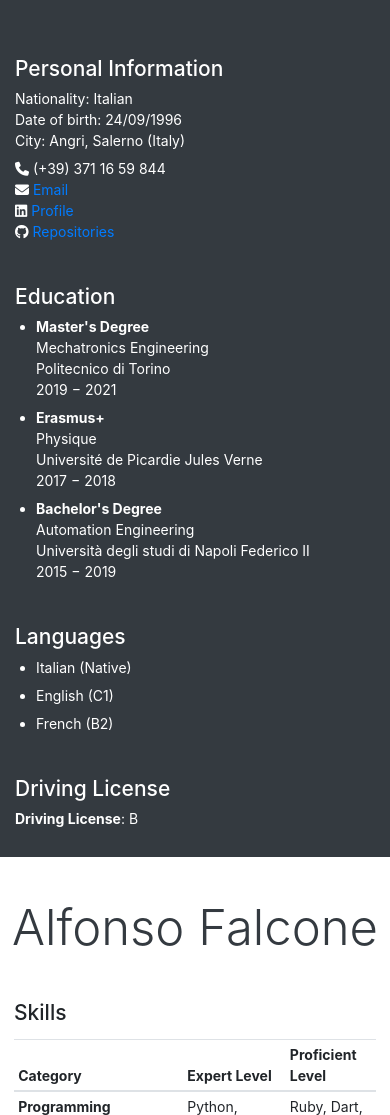
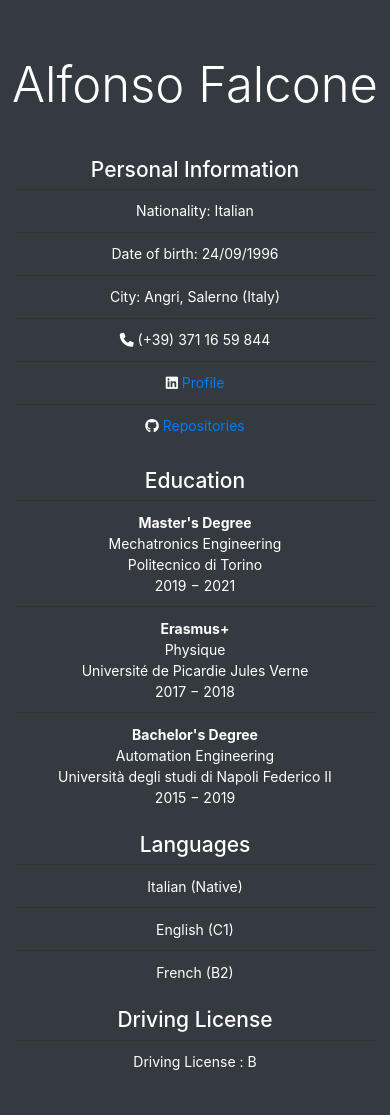
Before and after one commit to alfon96/CV, a plain HTML site: page index.html in a window 390 px wide. Shown: the top 1115 px of the page. Drawn offline with nearby package versions, Linux system fonts and the light colour scheme.

Commit message:
add responsive layout

```diff
--- a/index.html
+++ b/index.html
@@ -44,44 +44,58 @@
         class="col-12 col-sm-4 col-lg-3 bg-dark py-3 d-flex flex-column justify-content-center"
       >
         <div class="h-100">
-          <div class="container personal-info mt-5 my-4 text-white">
+          <h1 class="display-4 my-5 text-white text-center d-sm-none d-block">
+            Alfonso Falcone
+          </h1>
+
+          <div
+            class="container personal-info text-center text-sm-left mt-3 my-4 text-white"
+          >
             <h4>Personal Information</h4>
-            <p>Nationality: Italian</p>
-            <p>Date of birth: 24/09/1996</p>
-            <p>City: Angri, Salerno (Italy)</p>
-            <p class="mt-2">
-              <i class="fa-solid fa-phone"></i> (+39) 371 16 59 844
-            </p>
-            <p>
-              <i class="fa-solid fa-envelope"></i>
-              <a href="alfalcone1996@gmail.com">Email</a>
-            </p>
-            <p>
-              <i class="fa-brands fa-linkedin"></i>
-              <a href="https://www.linkedin.com/in/alfonso-falcone-621b151b2/"
-                >Profile</a
-              >
-            </p>
-            <p>
-              <i class="fa-brands fa-github"></i>
-              <a href="https://github.com/alfon96">Repositories</a>
-            </p>
+            <ul class="list-group-flush">
+              <li class="bg-dark list-group-item">Nationality: Italian</li>
+              <li class="bg-dark list-group-item">Date of birth: 24/09/1996</li>
+              <li class="bg-dark list-group-item">
+                City: Angri, Salerno (Italy)
+              </li>
+              <li class="bg-dark list-group-item">
+                <i class="fa-solid fa-phone"></i> (+39) 371 16 59 844
+              </li>
+              <li class="bg-dark list-group-item">
+                <i class="fa-brands fa-linkedin"></i>
+                <a
+                  href="https://www.linkedin.com/in/alfonso-falcone-621b151b2/"
+                  aria-label="Visit Alfonso's Linkedin Profile"
+                  >Profile</a
+                >
+              </li>
+              <li class="bg-dark list-group-item">
+                <i class="fa-brands fa-github"></i>
+                <a
+                  href="https://github.com/alfon96"
+                  aria-label="Visit Alfonso's GitHub repositories"
+                  >Repositories</a
+                >
+              </li>
+            </ul>
           </div>
-          <div class="education mt-5 container text-white">
+          <div
+            class="education text-center text-sm-left mt-3 container text-white"
+          >
             <h4>Education</h4>
-            <ul class="mx-4">
-              <li class="mb-2">
+            <ul class="list-group-flush">
+              <li class="bg-dark list-group-item">
                 <strong>Master's Degree</strong><br />
                 Mechatronics Engineering<br />
                 Politecnico di Torino <br />2019 &minus; 2021
               </li>
-              <li class="mb-2">
+              <li class="bg-dark list-group-item">
                 <strong>Erasmus+</strong>
                 <br />
                 Physique<br />
                 Université de Picardie Jules Verne <br />2017 &minus; 2018
               </li>
-              <li>
+              <li class="bg-dark list-group-item">
                 <strong>Bachelor's Degree</strong>
                 <br />
                 Automation Engineering <br />
@@ -90,22 +104,31 @@
               </li>
             </ul>
           </div>
-          <div class="languages container mt-5 text-white">
+          <div
+            class="languages text-center text-sm-left container mt-3 text-white"
+          >
             <h4>Languages</h4>
-            <ul class="mx-4">
-              <li class="mb-2">Italian (Native)</li>
-              <li class="mb-2">English (C1)</li>
-              <li>French (B2)</li>
+            <ul class="list-group-flush">
+              <li class="bg-dark list-group-item">Italian (Native)</li>
+              <li class="bg-dark list-group-item">English (C1)</li>
+              <li class="bg-dark list-group-item">French (B2)</li>
             </ul>
           </div>
-          <div class="driver-license container mt-5 text-white pb-3">
+          <div
+            class="driver-license text-center text-sm-left container mt-3 text-white pb-3"
+          >
             <h4>Driving License</h4>
-            <strong>Driving License</strong>: B
+            <ul class="list-group-flush">
+              <li class="bg-dark list-group-item">Driving License : B</li>
+            </ul>
           </div>
         </div>
       </div>
       <div class="col-12 col-sm-8 col-lg-9 px-3">
-        <h1 class="display-4 my-5 text-dark text-center">Alfonso Falcone</h1>
+        <h1 class="display-4 my-5 text-dark text-center d-none d-sm-block">
+          Alfonso Falcone
+        </h1>
+        <span class="mt-5 d-block d-sm-none"></span>
         <div class="container skills">
           <h4>Skills</h4>
           <table class="table table-hover table-sm mt-3">
@@ -167,6 +190,7 @@
                   <a
                     href="https://github.com/alfon96/askenzo_app"
                     class="badge badge-info"
+                    aria-label="Visit the AskEnzo Repository on Github"
                     >Info</a
                   >
                 </h6>
@@ -192,6 +216,7 @@
                   <a
                     href="https://github.com/alfon96/artworks_recommendation_APIs"
                     class="badge badge-info"
+                    aria-label="Visit the Artwork Recommendation API Repository on Github"
                     >Info</a
                   >
                 </h6>
```
